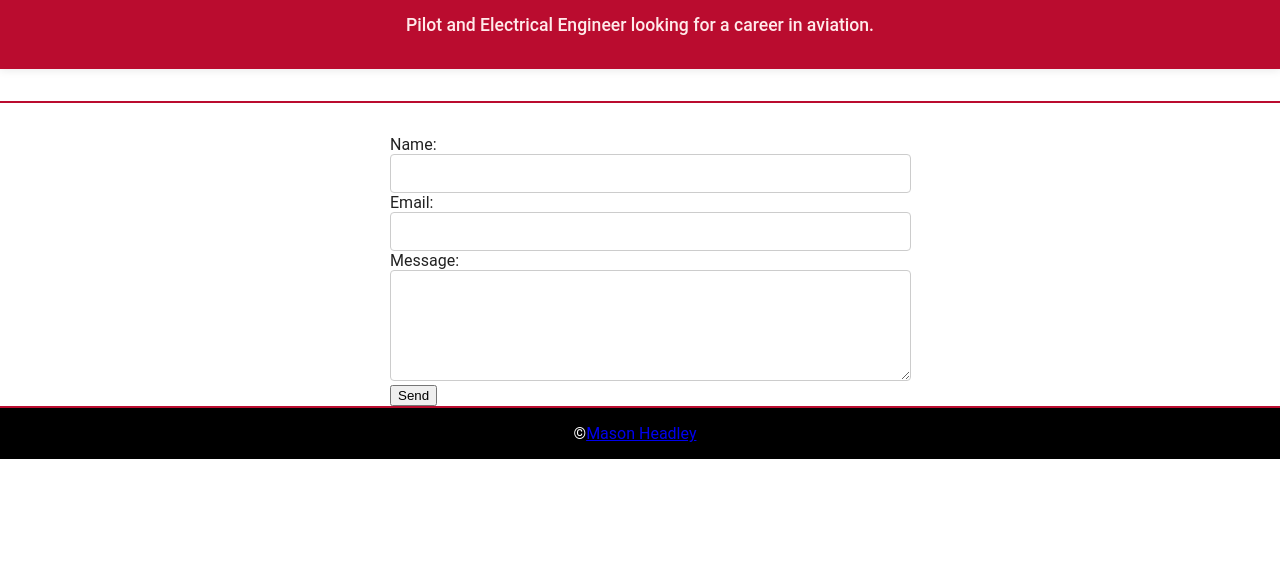
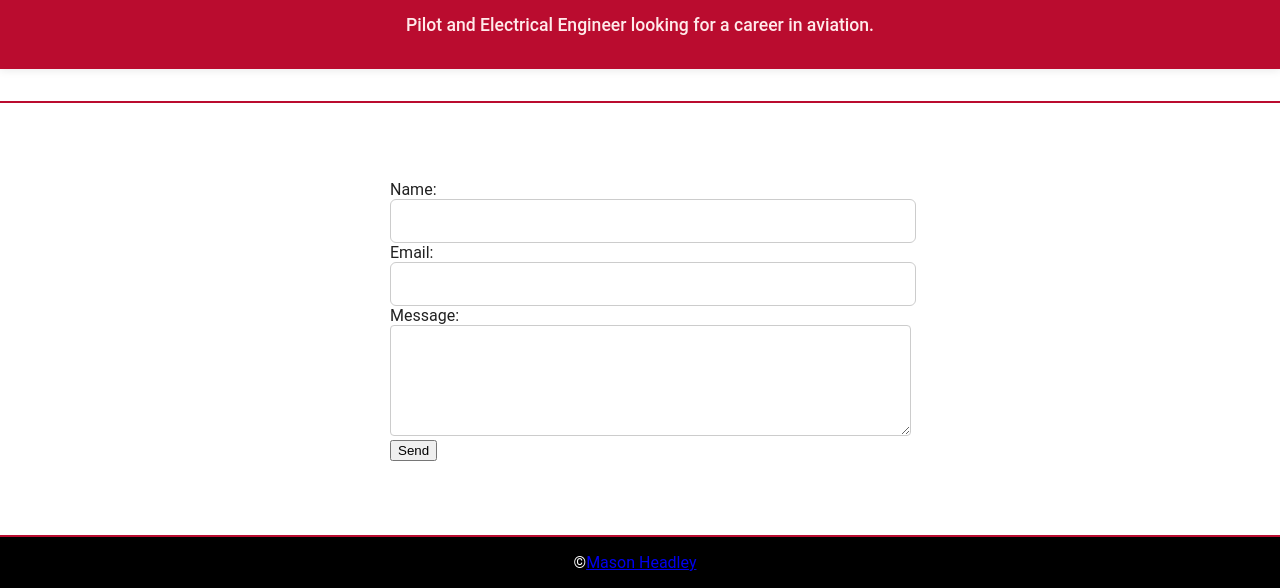
Before and after one commit to MasonHeadley/MasonHeadley.github.io, a plain HTML site: page contact.html in a window 1280 px wide. Shown: the part 212-800 px from the top of the page. Drawn offline with Linux system fonts and the light colour scheme.

Commit message:
afterpeercv.css

```diff
--- a/css/style.css
+++ b/css/style.css
@@ -3,8 +3,14 @@ body {
   background: #fff;
   color: #212121;
   margin: 0;
-  padding: 0;
   min-height: 100vh;
+  display: flex;
+  flex-direction: column;
+}
+main, section {
+  max-width: 900px;
+
+  padding: 1rem;
 }
 nav {
   display: flex;
@@ -123,6 +129,7 @@ section a:hover {
   grid-template-columns: repeat(3, 1fr);
   gap: 1.5rem;
   margin-top: 1rem;
+
 }
 
 .card img {
@@ -138,6 +145,15 @@ section a:hover {
   border-radius: 8px;
   padding: 1rem;
   box-shadow: 0 2px 6px rgba(0,0,0,0.1);
+  display: flex;
+  flex-direction: column;
+  justify-content: space-between;
+  min-height: 350px;  /* adjust height as needed */
+  transition: transform 0.25s ease, box-shadow 0.25s ease;
+}
+.card:hover {
+  transform: translateY(-10px) scale(1.03);
+  box-shadow: 0 8px 16px rgba(0,0,0,0.2);
 }
 
 /**************   Responsiveness   *****************/
@@ -163,10 +179,17 @@ section a:hover {
 }
 input {
   width: 100%;
-  padding: 0.6rem;
+  padding: 0.75rem;
   border: 1px solid #ccc;
-  border-radius: 4px;
+  border-radius: 6px;
   font-size: 1rem;
+  transition: all 0.3s ease;
+  outline: none;
+}
+
+input:focus, textarea:focus {
+  border-color: #ba0c2f;
+  box-shadow: 0 0 8px rgba(186, 12, 47, 0.5);
 }
 
 textarea {
@@ -176,3 +199,16 @@ textarea {
   border-radius: 4px;
   font-size: 1rem;
 }
+html, body {
+  height: 100%;
+  margin: 0;
+}
+
+body {
+  display: flex;
+  flex-direction: column;
+}
+
+footer {
+  margin-top: auto;   /* pushes footer to bottom when content is short */
+}
```
